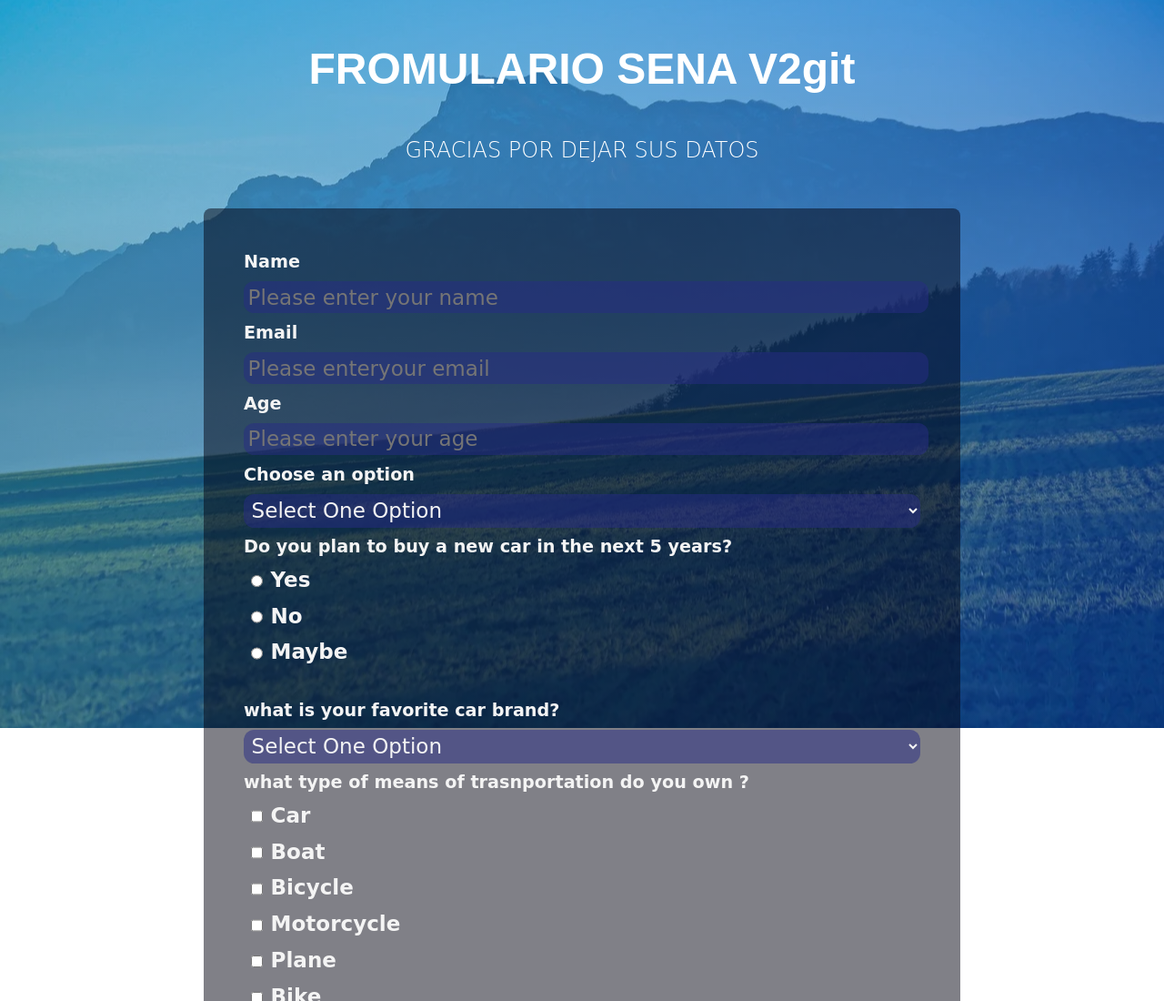
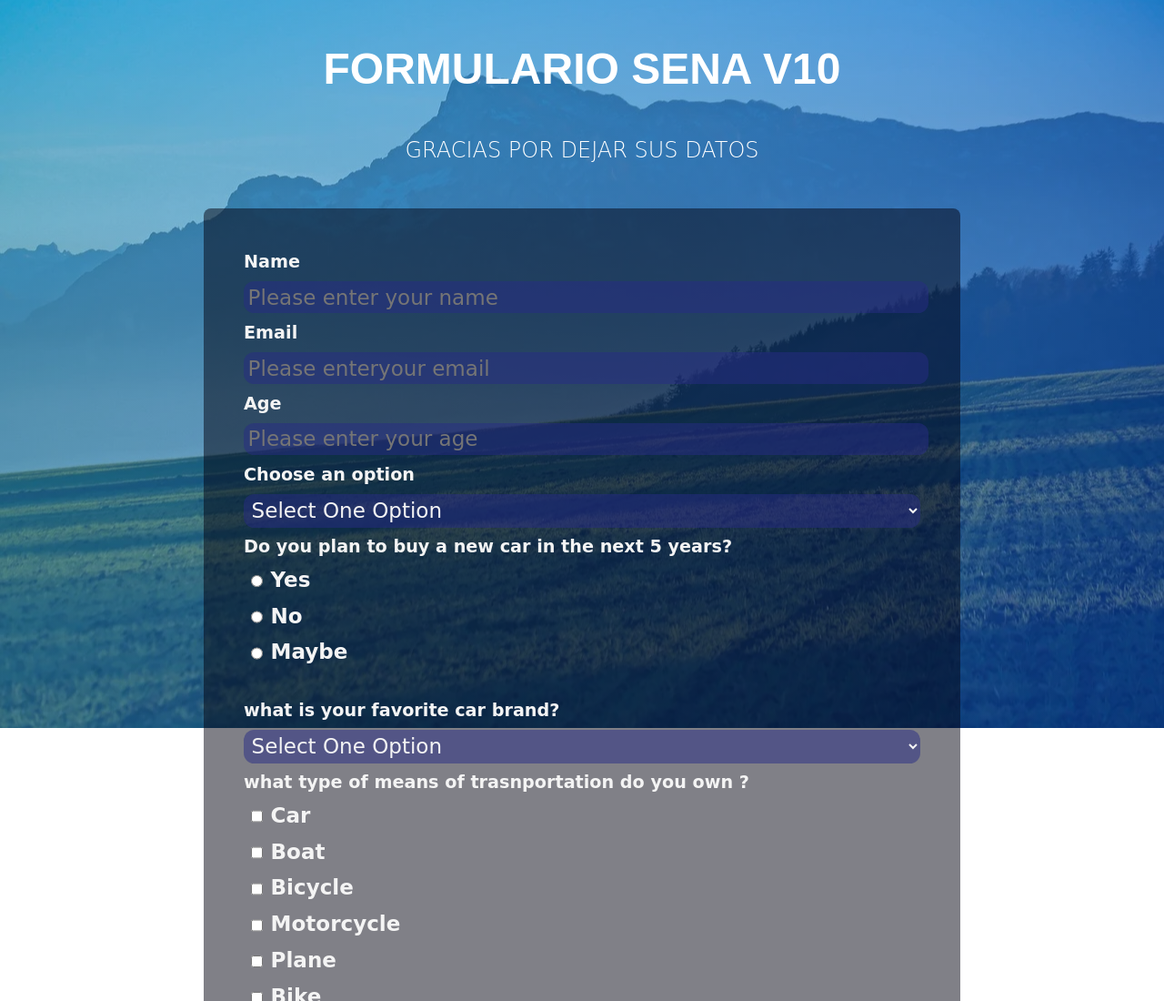
Before and after one commit to GeralSilva/PRUEBAS-LINTERS, a website built with webpack: page src/index.html in a window 1280 px wide. Shown: the top 1100 px of the page at 91% size. Built offline with nearby package versions, Linux system fonts and the light colour scheme.

Commit message:
Cambio titula trabajo

```diff
--- a/src/index.html
+++ b/src/index.html
@@ -7,7 +7,7 @@
     <title>Formulario  Final 1</title>
 </head>
 <body>
-    <h1 id="title">FROMULARIO SENA V2git </h1>
+    <h1 id="title">FORMULARIO SENA V10</h1>
     <p id="description">
       GRACIAS POR DEJAR SUS DATOS
     </p>
```
